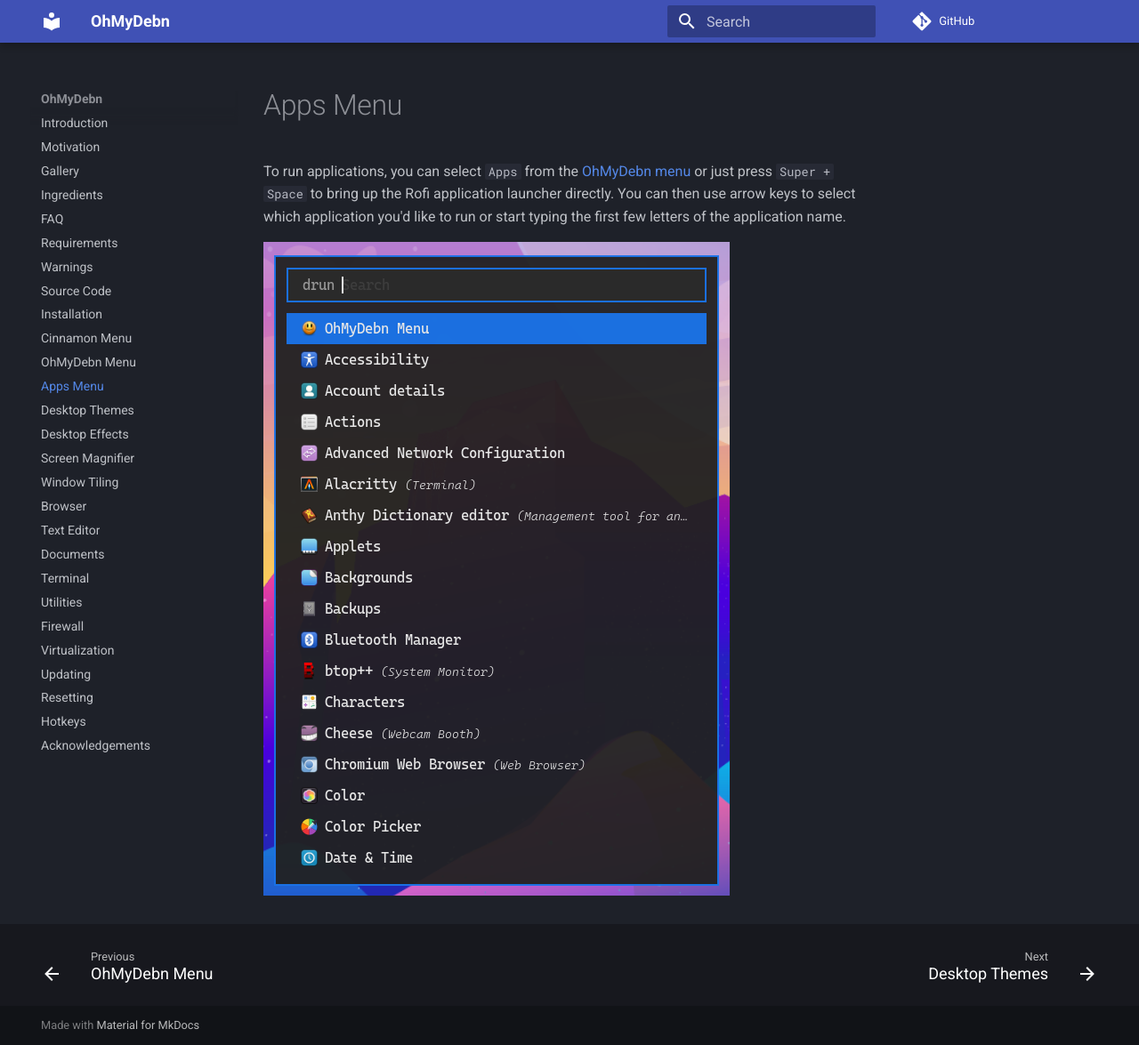
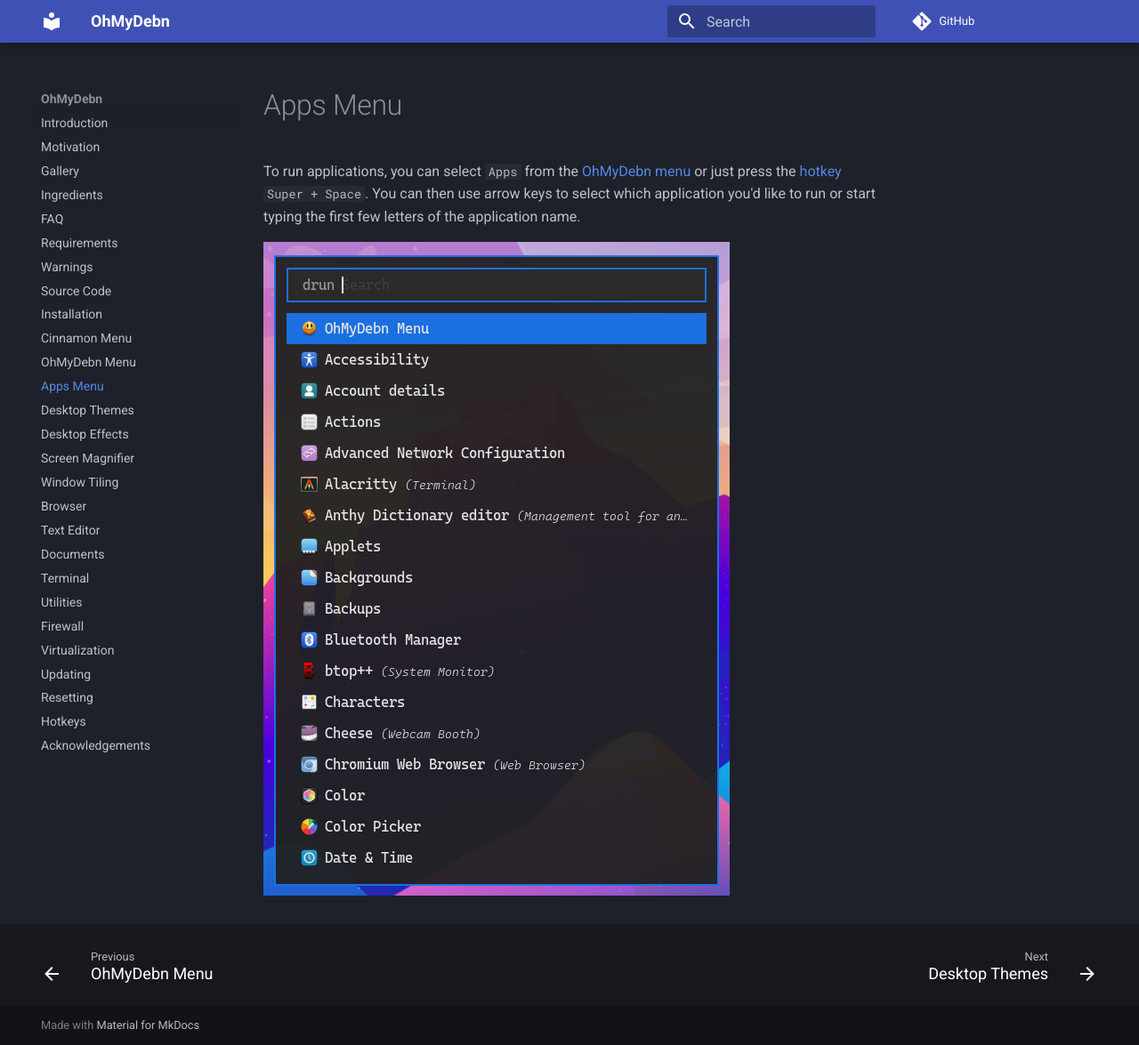
Before and after one commit to dougburks/ohmydebn-docs, an MkDocs documentation site: the page built from docs/apps-menu.md, in a window 1280 px wide and 1175 px high. Shown: the whole window at 89% size. Built offline with MkDocs 1.6.1 and Material for MkDocs 9.7.7, drawn with Linux system fonts in a browser that asks for light colours; comment, search, counter and statistics services are not loaded.

Commit message:
update apps-menu

```diff
--- a/docs/apps-menu.md
+++ b/docs/apps-menu.md
@@ -1,3 +1,3 @@
-To run applications, you can select `Apps` from the [OhMyDebn menu](ohmydebn-menu.md) or just press `Super + Space` to bring up the Rofi application launcher directly. You can then use arrow keys to select which application you'd like to run or start typing the first few letters of the application name.
+To run applications, you can select `Apps` from the [OhMyDebn menu](ohmydebn-menu.md) or just press the [hotkey](hotkeys.md) `Super + Space`. You can then use arrow keys to select which application you'd like to run or start typing the first few letters of the application name.
 
 ![OhMyDebn Rofi](https://raw.githubusercontent.com/dougburks/ohmydebn-docs/refs/heads/main/images/ohmydebn-rofi.png)
```
